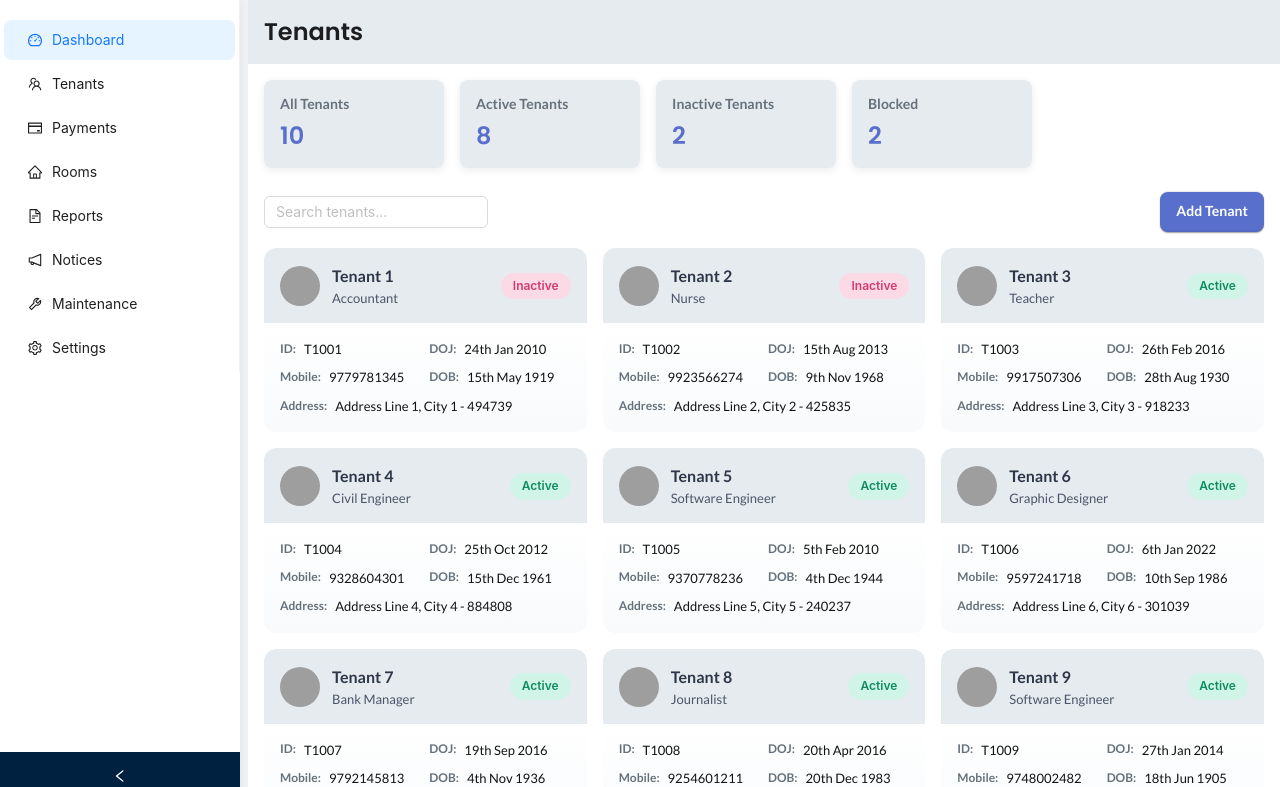
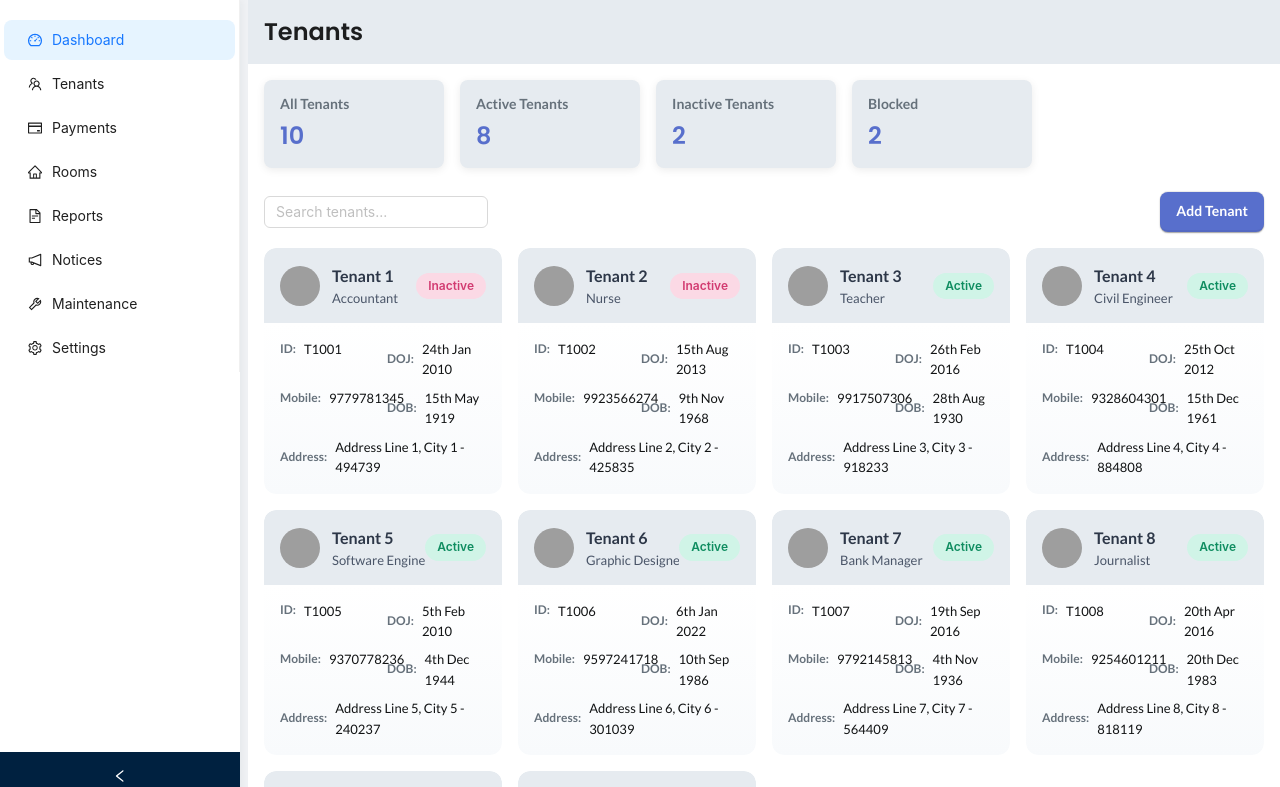
Before and after one commit to venkataraviduddugunta7/My-PG-management, a React (Vite) app: page /tenants in a window 1280 px wide. Shown: the top 787 px of the page. Built offline with nearby package versions, Linux system fonts and the light colour scheme; grey boxes are pictures that could not be loaded.

Commit message:
"tenants"

```diff
--- a/src/components/resusableComponents/TenantCard.scss
+++ b/src/components/resusableComponents/TenantCard.scss
@@ -6,6 +6,7 @@
     overflow: hidden;
     transition: transform 0.3s ease, box-shadow 0.3s ease;
     border: none;
+    cursor: pointer;
 
     &:hover {
       transform: translateY(-4px);
--- a/src/pages/Tenants/Tenants.jsx
+++ b/src/pages/Tenants/Tenants.jsx
@@ -189,7 +189,7 @@ const Tenants = () => {
 
         <Row gutter={[16, 16]}>
           {filteredTenants.map((tenant) => (
-            <Col span={8} key={tenant.id}>
+            <Col span={6} key={tenant.id}>
               <TenantCard tenant={tenant} />
             </Col>
           ))}
```
